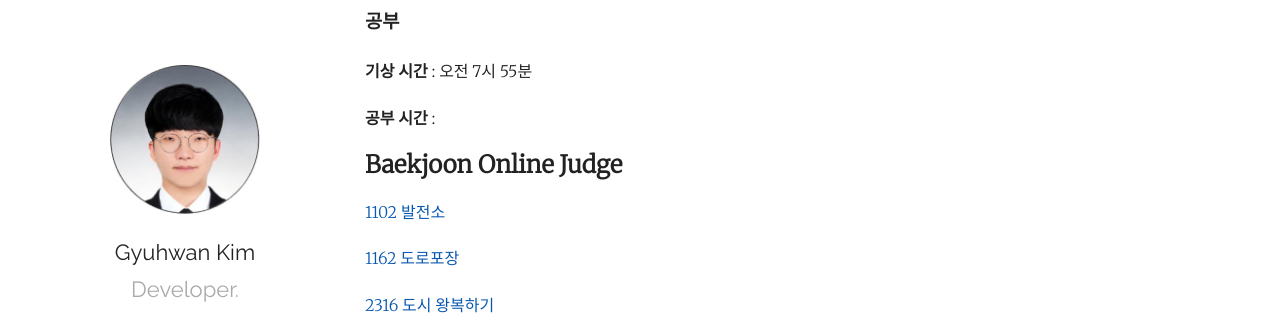
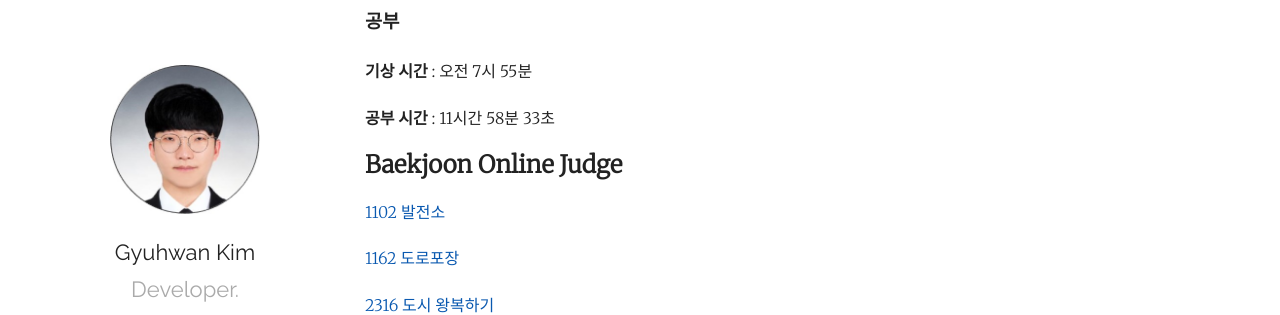
Before and after one commit to kimkyuhwan/kimkyuhwan.github.io, a Jekyll site: the page built from _posts/2019-06-05-gyuhwan-diary.md, in a window 1280 px wide and 900 px high. Shown: the part 139-454 px from the top of the window. Built offline with Jekyll 4.4.1, drawn with Linux system fonts in a browser that asks for light colours; formulas are drawn with MathJax 3.

Commit message:
study time add

```diff
--- a/_posts/2019-06-05-gyuhwan-diary.md
+++ b/_posts/2019-06-05-gyuhwan-diary.md
@@ -11,7 +11,7 @@ use_math: true
 
 **기상 시간** : 오전 7시 55분
 
-**공부 시간** :
+**공부 시간** :  11시간 58분 33초
 
 
 
```
